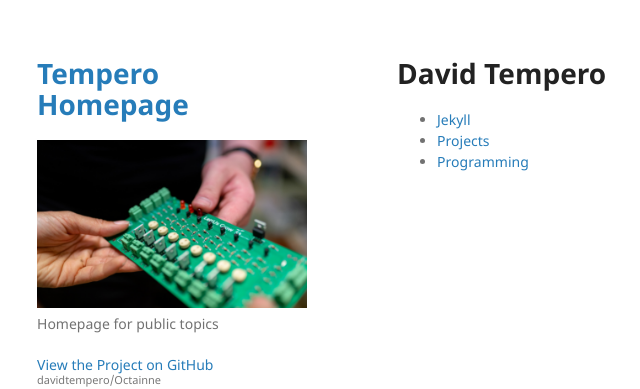
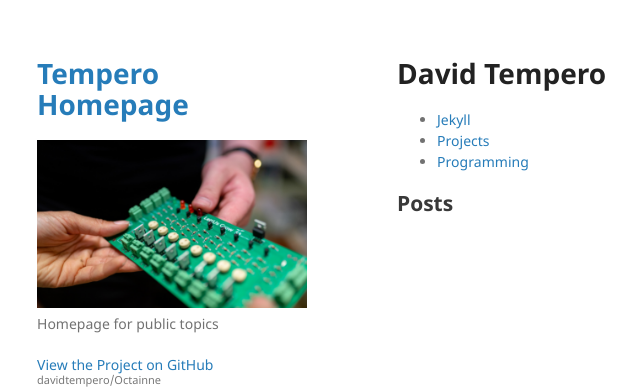
Before and after one commit to davidtempero/Octainne, a Jekyll site: the page built from index.md, in a window 1280 px wide. Shown: the top 389 px of the page, without its empty margins (173-813 px from the left). Built offline with Jekyll 4.4.1, drawn with Linux system fonts in a browser that asks for light colours; our own code applies the rules of GitHub Pages for plain Markdown files.

Commit message:
Added index for posts and favicon

```diff
--- a/index.md
+++ b/index.md
@@ -1,5 +1,20 @@
+---
+layout: default
+title: "Home"
+---
+
 # David Tempero
 
-+ [Jekyll](./jekyll.html)
-+ [Projects](./projects.html)
++ [Jekyll](./jekyll.md)
++ [Projects](./projects.md)
 + [Programming](./programming.md)
+
+## Posts
+
+<ul>
+  {% for post in site.posts %}
+    <li>
+      <a href="{{ post.url }}">{{ post.title }}</a>
+    </li>
+  {% endfor %}
+</ul>
```
Also changed, not shown: _includes/favicon.png (added).
